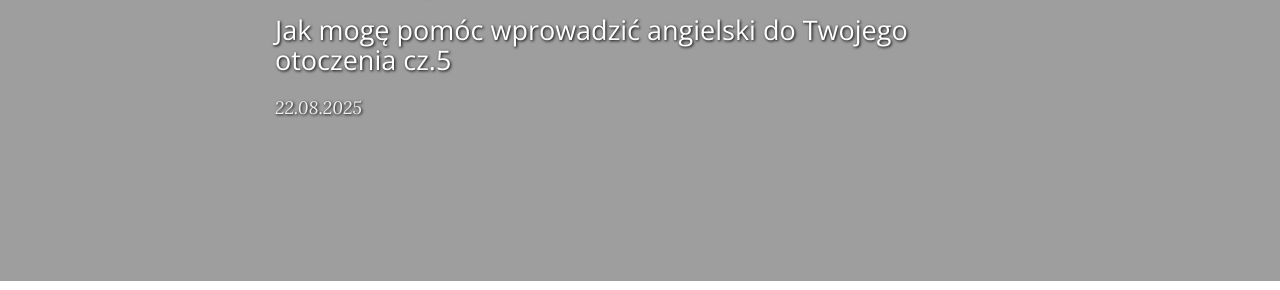
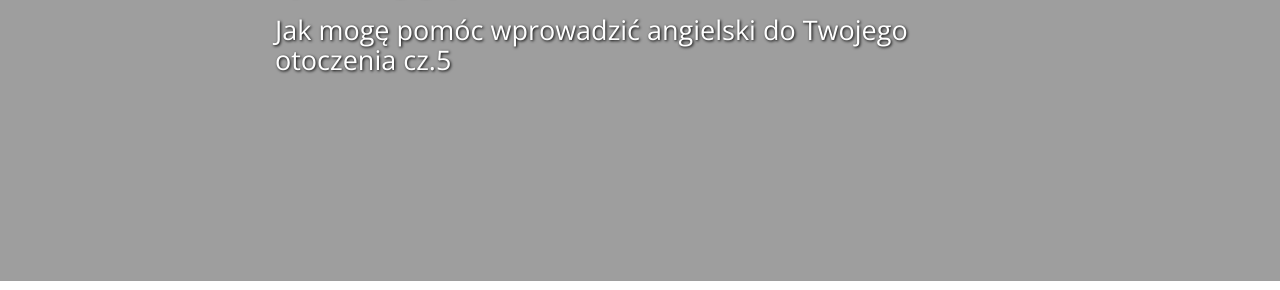
Before and after one commit to PachiaPo/PachiaPo.github.io, a Jekyll site: the page built from _posts/2025-08-22-co-robie-5-biznes.md, in a window 1280 px wide and 900 px high. Shown: the part 401-691 px from the top of the window. Built offline with Jekyll 4.4.1, drawn with Linux system fonts in a browser that asks for light colours.

Commit message:
brak wyświetlania daty

```diff
--- a/_includes/header.html
+++ b/_includes/header.html
@@ -37,7 +37,7 @@
             {% if page.author %}
               <strong>{{ page.author | strip_html }}</strong><br>
             {% endif%}
-            <span class="post-meta">{{ page.date | date: date_format }}</span>
+            <span class="post-meta"><!-- {{ page.date | date: date_format }} --> &nbsp; </span>
             {% if page.last-updated %}
               <span class="post-meta">
                 <span class="d-none d-md-inline middot">&middot;</span>
--- a/_layouts/home.html
+++ b/_layouts/home.html
@@ -51,7 +51,7 @@
       {% endif %}
       <p class="post-meta">
         {% assign date_format = site.date_format | default: "%B %-d, %Y" %}
-        {{ post.date | date: date_format }}
+        <!-- {{ post.date | date: date_format }} --> &nbsp;
       </p>
 
       {% if thumbnail != "" %}
```
